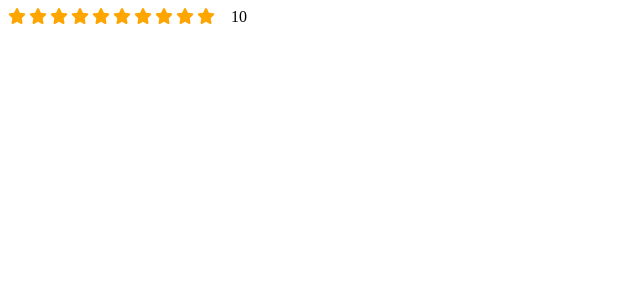
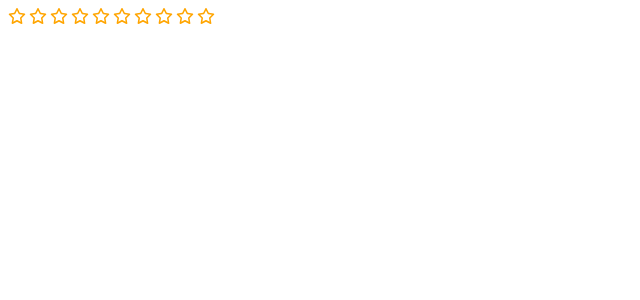
Before and after one commit to farhamostafa657/usePopcorn, a React (Create React App) app in the folder usepopcorn/: page / in a window 1280 px wide. Shown: the top 300 px of the page, without its empty margins (0-640 px from the left). Built offline with nearby package versions, Linux system fonts and the light colour scheme.

Commit message:
handle hover events

```diff
--- a/usepopcorn/src/StarRating.jsx
+++ b/usepopcorn/src/StarRating.jsx
@@ -20,7 +20,8 @@ const textStyle = {
   margin: "0",
 };
 function StarRating({ maxRating = 5 }) {
-  const [rating, setRating] = useState(10);
+  const [rating, setRating] = useState(0);
+  const [tempRating, setTempRating] = useState(0);
   function handleRating(i) {
     setRating(i);
   }
@@ -28,10 +29,15 @@ function StarRating({ maxRating = 5 }) {
     <div style={containerStyle}>
       <div style={starComponentStyle}>
         {Array.from({ length: maxRating }, (_, i) => (
-          <Star onRating={() => handleRating(i + 1)} full={rating >= i + 1} />
+          <Star
+            onRating={() => handleRating(i + 1)}
+            full={tempRating ? tempRating >= i + 1 : rating >= i + 1}
+            onHoverIn={() => setTempRating(i + 1)}
+            onHoverOut={() => setTempRating(0)}
+          />
         ))}
       </div>
-      <p style={textStyle}>{rating || ""}</p>
+      <p style={textStyle}>{tempRating || rating || ""}</p>
     </div>
   );
 }
@@ -41,9 +47,15 @@ const starStyle = {
   color: "orange",
 };
 
-function Star({ full, onRating }) {
+function Star({ full, onRating, onHoverIn, onHoverOut }) {
   return (
-    <span style={starStyle} role="button" onClick={onRating}>
+    <span
+      style={starStyle}
+      role="button"
+      onClick={onRating}
+      onMouseEnter={onHoverIn}
+      onMouseLeave={onHoverOut}
+    >
       {full ? (
         <FontAwesomeIcon icon={solidStar} />
       ) : (
```
